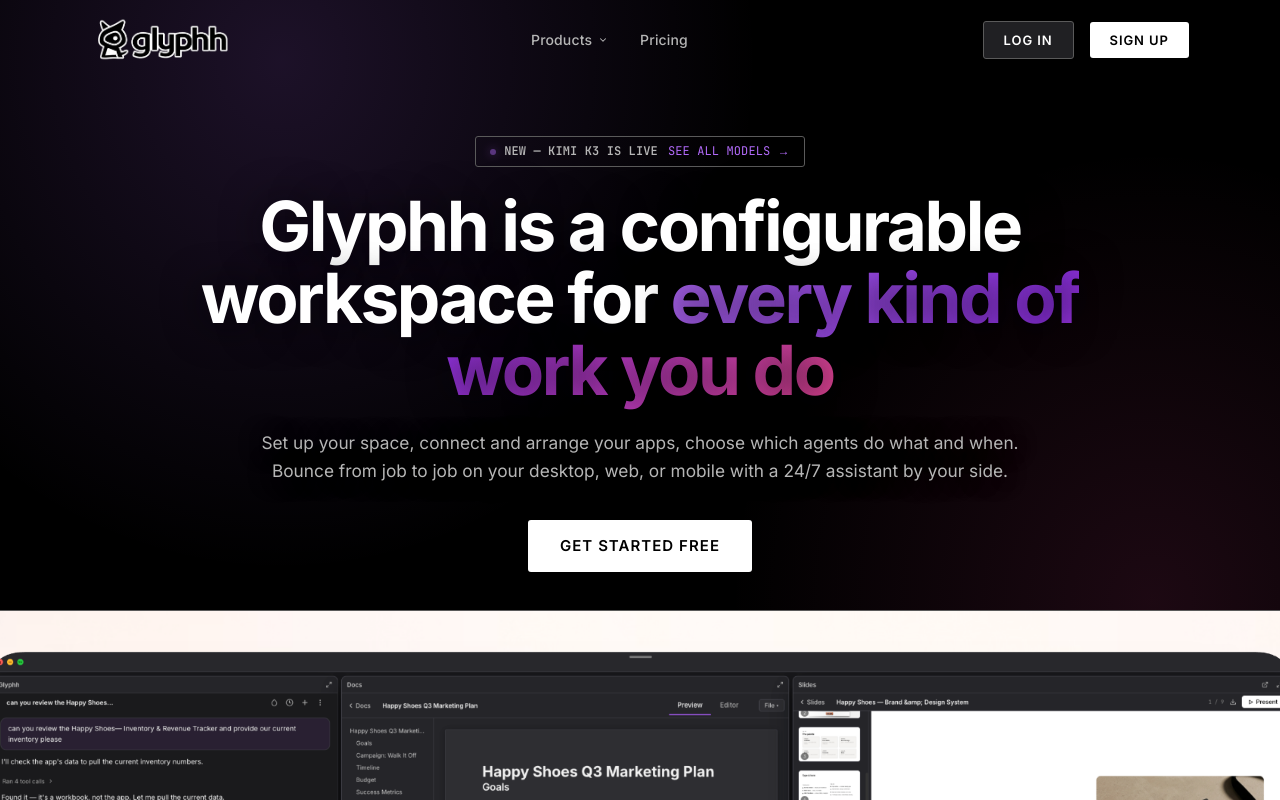
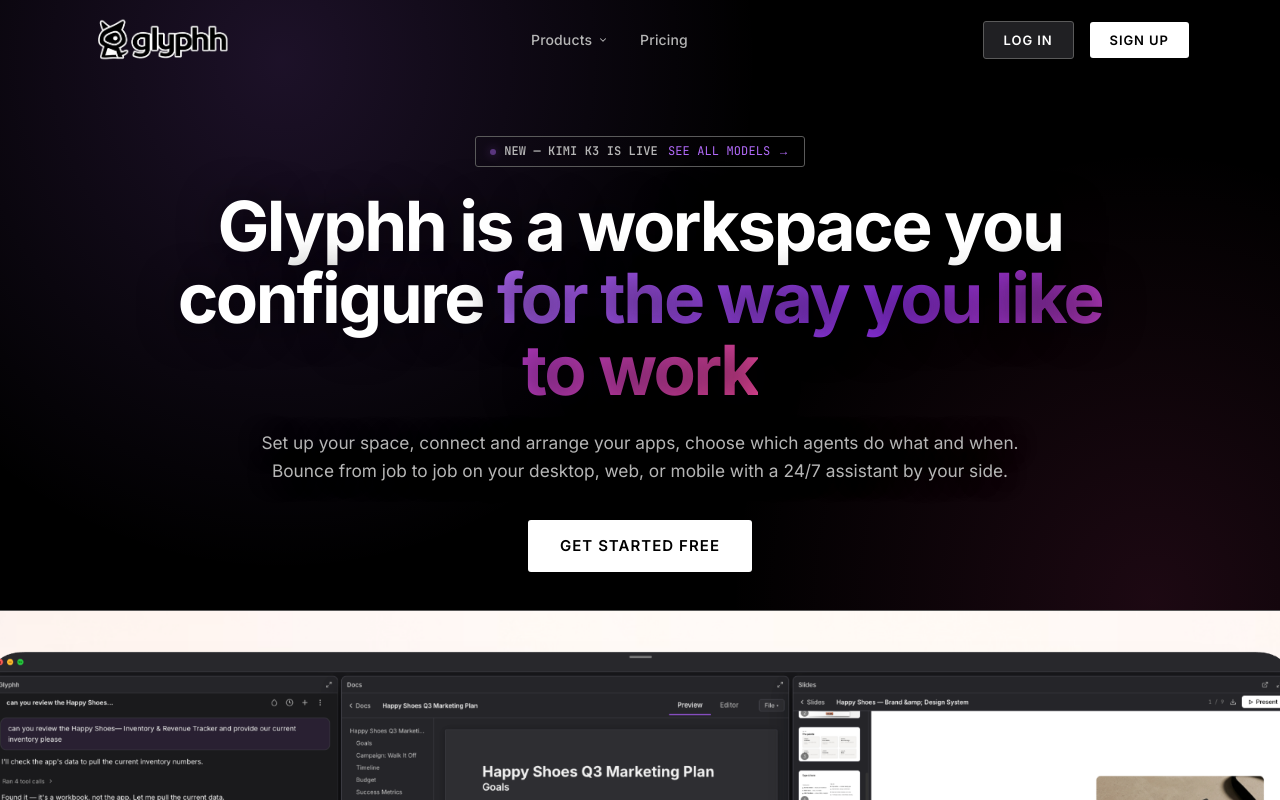
Before and after one commit to glyphh-ai/web, a Next.js app: page / in a window 1280 px wide. Shown: the top 800 px of the page. Built offline with nearby package versions, Linux system fonts and the light colour scheme; no server answers.

Commit message:
web hero: the direct headline
'A configurable workspace for every kind of work you do' read like a
category label with a hedge on the end. This says the same thing as a
person would.

```diff
--- a/app/heroes.js
+++ b/app/heroes.js
@@ -26,8 +26,8 @@ export const heroes = {
   default: {
     pill: KIMI_PILL,
     title: {
-      lead: 'Glyphh is a configurable workspace for ',
-      accent: 'every kind of work you do',
+      lead: 'Glyphh is a workspace you configure ',
+      accent: 'for the way you like to work',
     },
     sub:
       'Set up your space, connect and arrange your apps, choose which ' +
```
